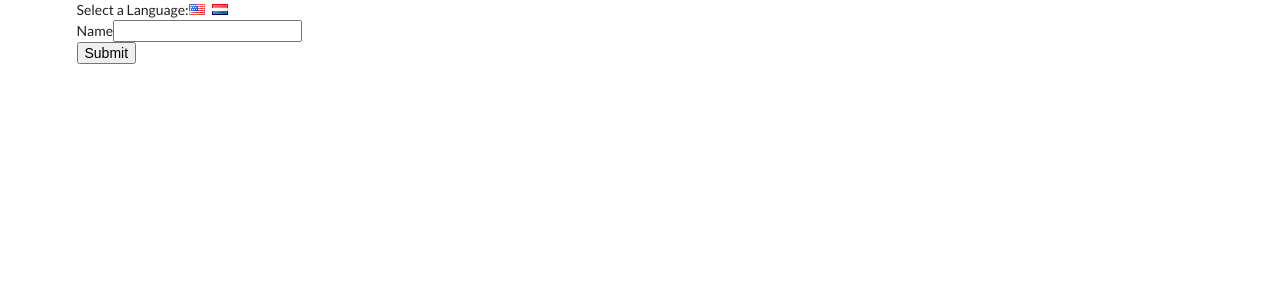
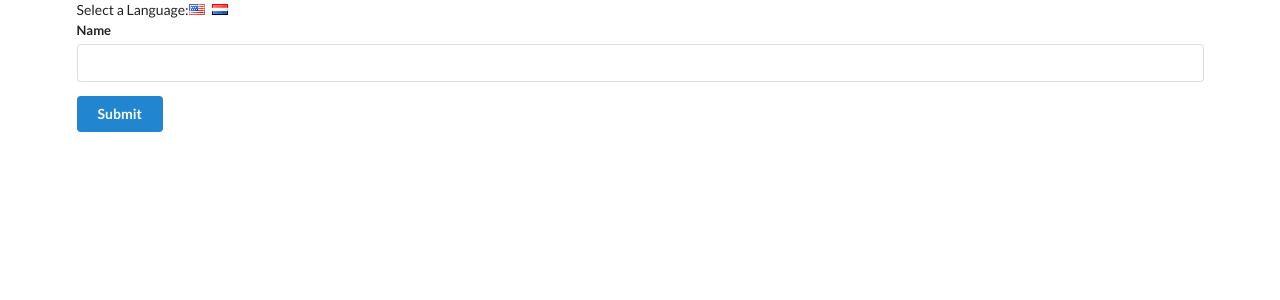
Before and after one commit to Rsja12/translate, a React (Create React App) app: page / in a window 1280 px wide. Shown: the top 300 px of the page. Built offline with nearby package versions, Linux system fonts and the light colour scheme.

Commit message:
add form styling

```diff
--- a/src/components/Button.js
+++ b/src/components/Button.js
@@ -3,7 +3,7 @@ import React, { Component } from 'react'
 export class Button extends Component {
     render() {
         return (
-            <button className='ui primary'>
+            <button className='ui button primary'>
                 Submit
             </button>
         )
--- a/src/components/UserCreate.js
+++ b/src/components/UserCreate.js
@@ -5,7 +5,7 @@ import Button from './Button'
 
 const UserCreate = props => {
     return (
-        <div>
+        <div className="ui form">
             <Field />
             <Button />
         </div>
```
